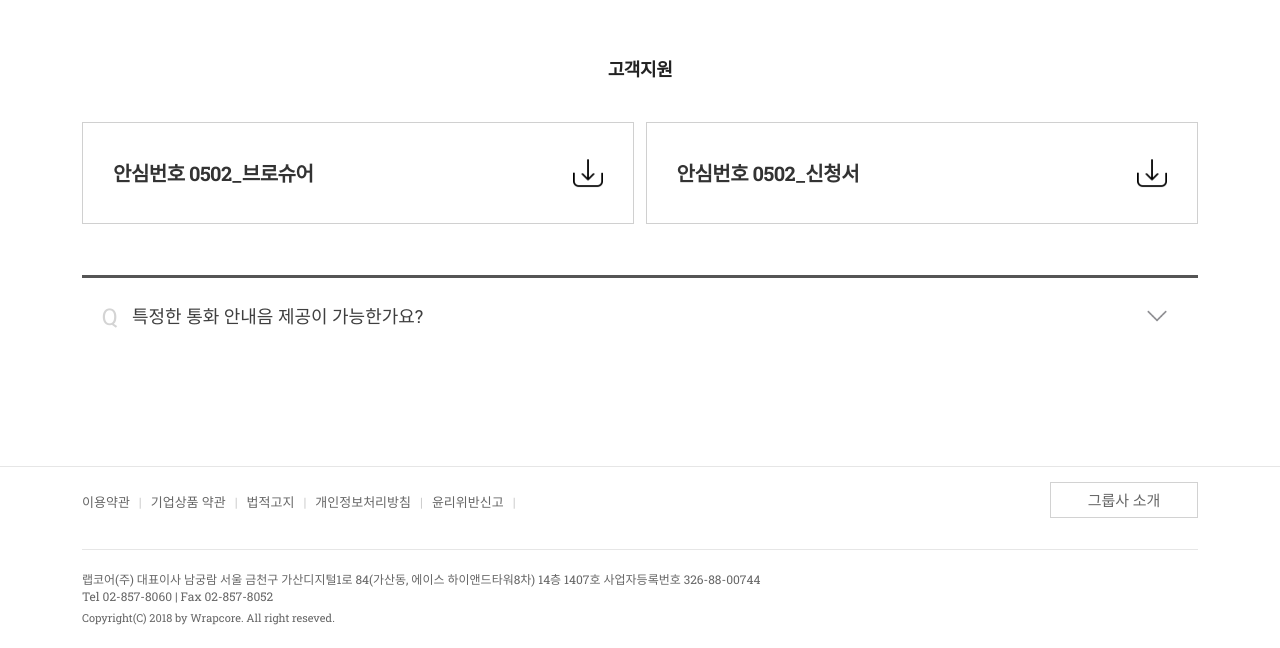
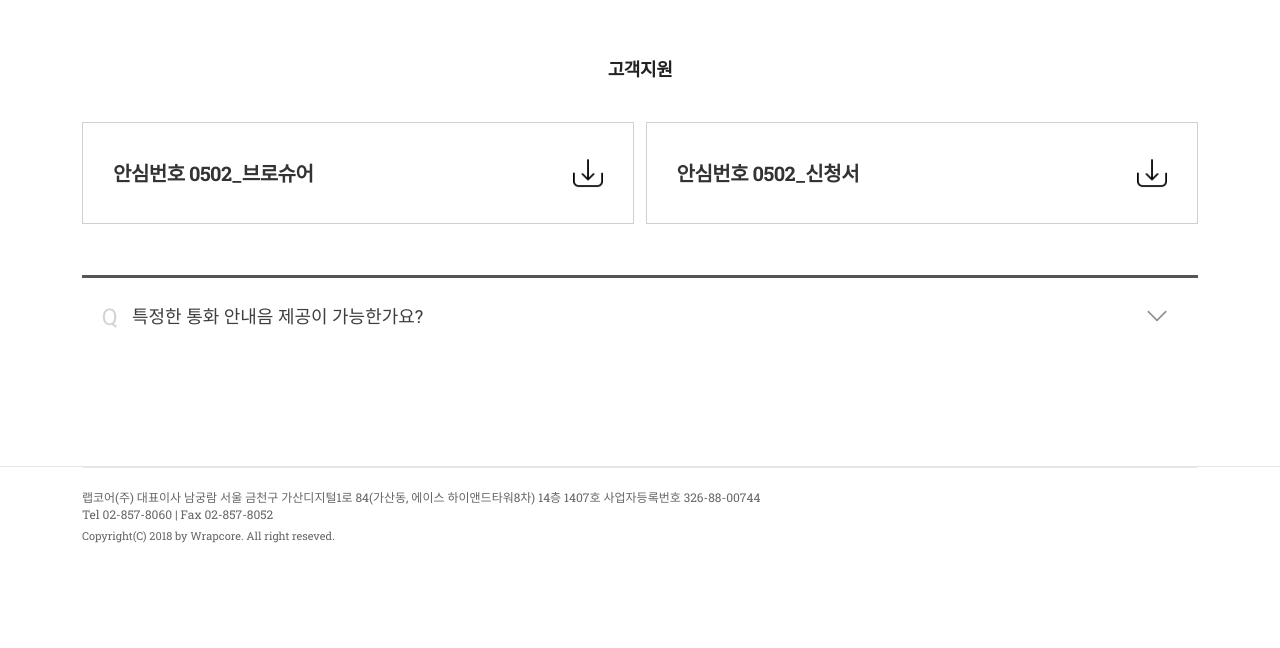
Before and after one commit to ssimeunji/wc_sns_hp, a plain HTML site: page index.html in a window 1280 px wide. Shown: the part 6084-6732 px from the top of the page. After the commit the page ends 6650 px from the top, so only its background shows below. Drawn offline with nearby package versions, Linux system fonts and the light colour scheme.

Commit message:
footer fix

```diff
--- a/index.html
+++ b/index.html
@@ -322,7 +322,7 @@
         <!-- Footer-->
         <footer class="footer">
             <div class="container">
-                <div class="foot_link">
+                <!-- <div class="foot_link">
                     <ul class="link bar">
                         <li>
                             <a href="#" target="_blank">이용약관</a>
@@ -343,7 +343,7 @@
                     <div class="group_info">
                         <a href="#" target="_blank">그룹사 소개</a>
                     </div>
-                </div>
+                </div> -->
                 <div class="foot_mark_wrap">
                     <div class="address_info">
                         <p class="address">랩코어&#40;주&#41; 대표이사 남궁람 서울 금천구 가산디지털1로 84(가산동, 에이스 하이앤드타워8차) 14층 1407호 사업자등록번호 326-88-00744</p>
```
